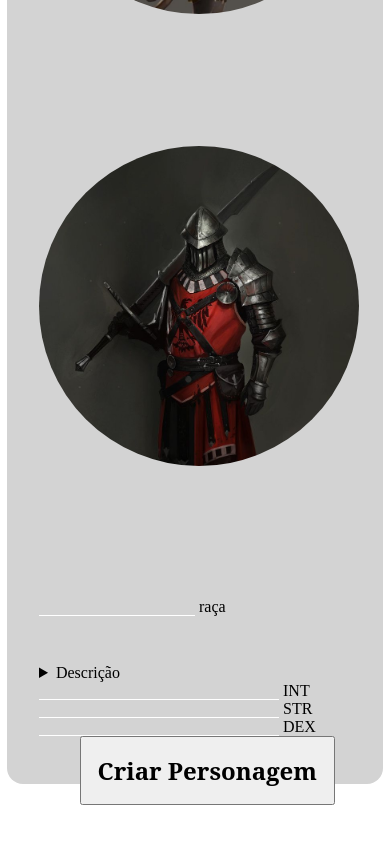
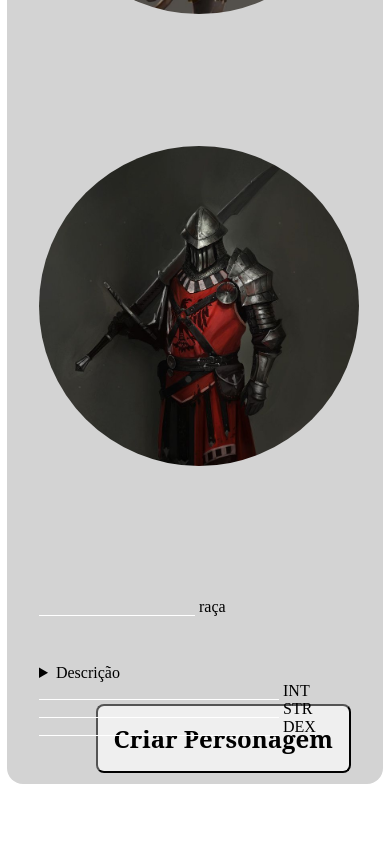
Before and after one commit to Amandatec/Estartando-Devs-RPG, a plain HTML site: page index.html in a window 390 px wide. Shown: the part 1056-1900 px from the top of the page. Drawn offline with Linux system fonts and the light colour scheme; a web font is replaced by a local one.

Commit message:
deixando o footer e header mais responsivo

```diff
--- a/style.css
+++ b/style.css
@@ -10,6 +10,7 @@ header {
     padding-bottom: 2rem;
     box-sizing: border-box;
     width: 100%;
+
 }
 
 .title {
@@ -35,7 +36,7 @@ form {
     width: clamp(50vw, 80rem, 80vw);
     border-radius: 1rem;
     padding: 3rem 2rem;
-    margin: 0  auto 5rem auto;
+    margin: 0  auto 3rem auto;
 }
 
 input[type='text'],
@@ -75,21 +76,23 @@ button {
     font-family: 'New Tegomin', 'serif';
     display: block;
     float: right;
-    margin-right: 1rem;
+    margin-right: 1 rem;
+    margin-top: -2rem;
+    border-radius: 0.5rem ;
 }
 
 button:hover {
-    background-color: darkgray;
+    background-color: black;
     transition: 2s;
+    color: white;
 }
 
 footer {
     background-color: black;
-    margin-top: 15rem;
+    margin-top: 0 auto;
     width: 100%;
     position: fixed;
     bottom: 0px;
-
 }
 
 footer p {
```
